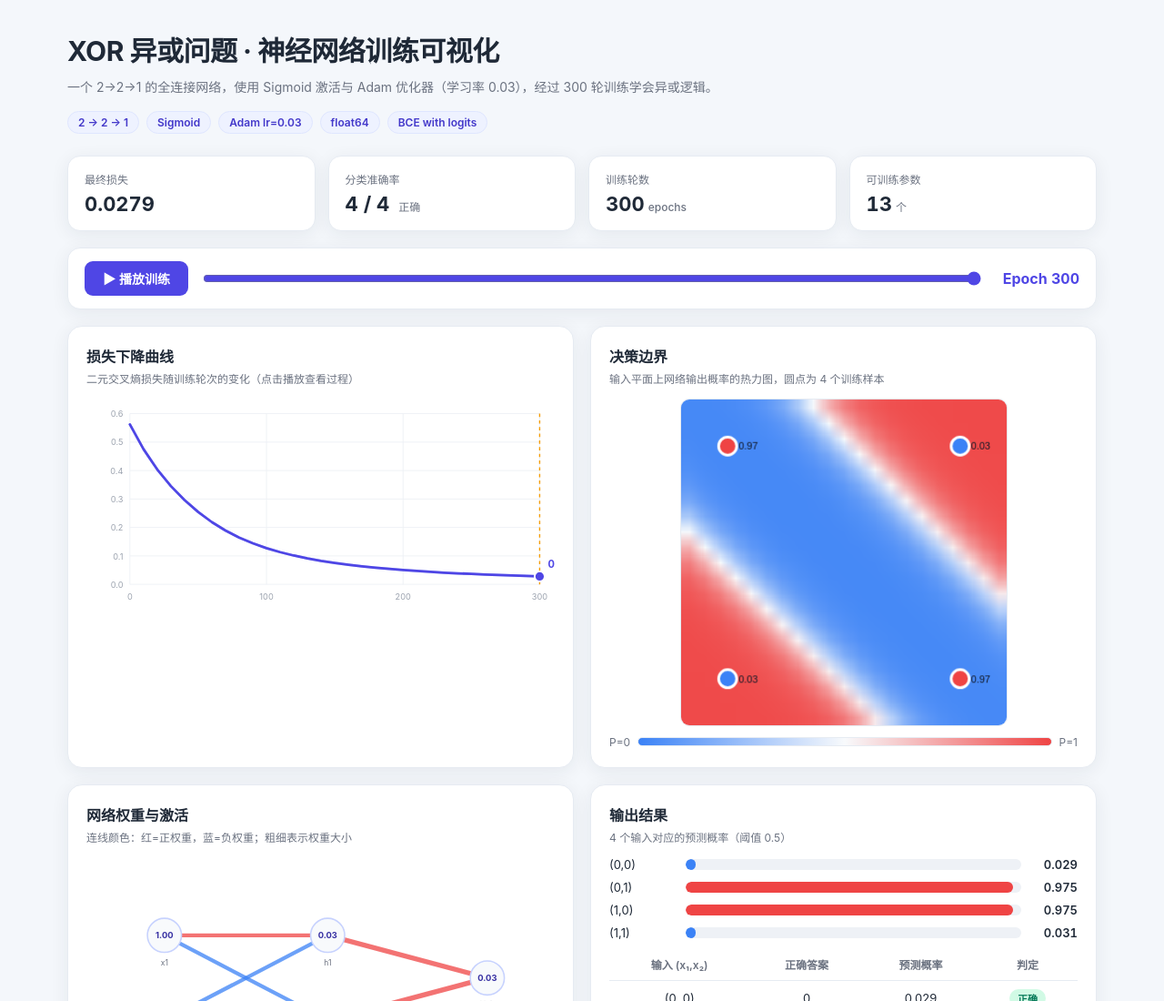
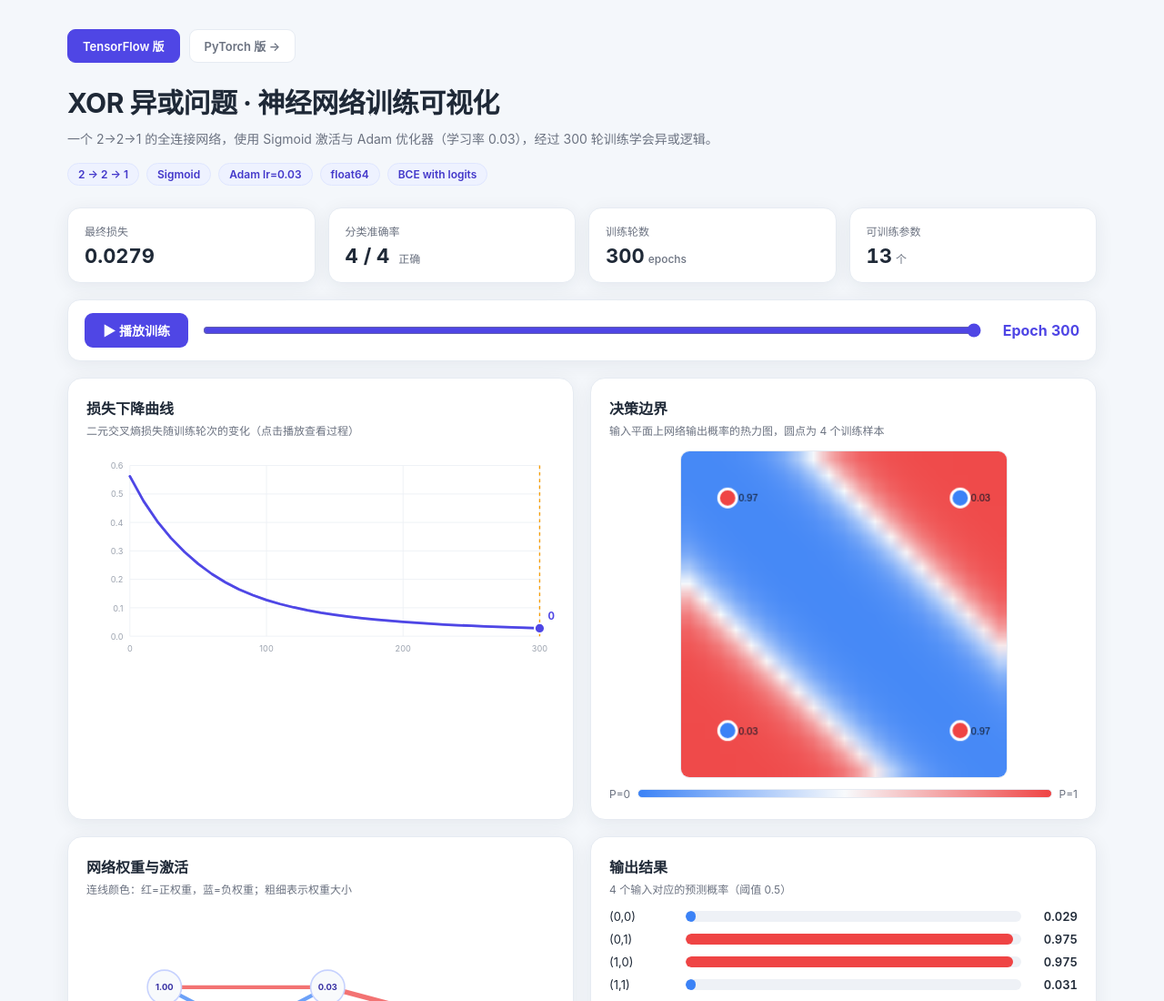
Before and after one commit to qwewja/qwewja.github.io, a plain HTML site: page index.html in a window 1280 px wide. Shown: the top 1100 px of the page at 91% size. Drawn offline with Linux system fonts and the light colour scheme.

Commit message:
Add files via upload

```diff
--- a/index.html
+++ b/index.html
@@ -15,6 +15,11 @@
     font-family:-apple-system,BlinkMacSystemFont,"Segoe UI","PingFang SC","Microsoft YaHei",sans-serif;}
   .wrap{max-width:1180px;margin:0 auto;padding:32px 24px 56px;}
   header h1{margin:0 0 8px;font-size:30px;letter-spacing:-.5px;}
+  .nav{display:flex;gap:10px;margin-bottom:20px;flex-wrap:wrap}
+  .nav a{text-decoration:none;padding:8px 16px;border-radius:9px;font-size:13px;font-weight:600;
+    border:1px solid var(--line);background:var(--card);color:var(--muted);transition:.15s}
+  .nav a:hover{border-color:var(--accent);color:var(--accent)}
+  .nav a.active{background:var(--accent);color:#fff;border-color:var(--accent)}
   header p{margin:0;color:var(--muted);font-size:14px;line-height:1.7}
   .badges{margin-top:14px;display:flex;flex-wrap:wrap;gap:8px}
   .badge{background:#eef2ff;color:#4338ca;border:1px solid #dfe6ff;
@@ -61,6 +66,10 @@
 </head>
 <body>
 <div class="wrap">
+  <nav class="nav">
+    <a class="active" href="index.html">TensorFlow 版</a>
+    <a href="pytorch.html">PyTorch 版 →</a>
+  </nav>
   <header>
     <h1>XOR 异或问题 · 神经网络训练可视化</h1>
     <p>一个 2→2→1 的全连接网络，使用 Sigmoid 激活与 Adam 优化器（学习率 0.03），经过 300 轮训练学会异或逻辑。</p>
```
Also changed, not shown: pytorch.html (+9 -0 lines).
